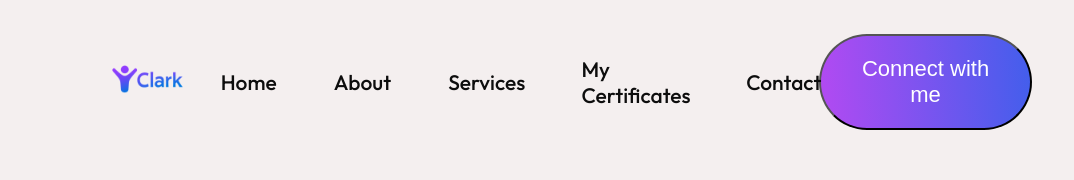
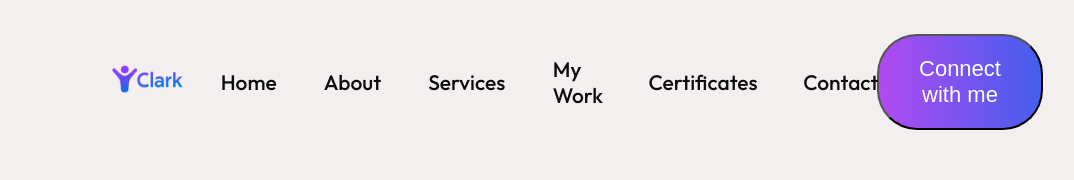
Before and after one commit to KennethAuguis/clark-portfolio, a React (Vite) app: page / in a window 1280 px wide. Shown: the top 180 px of the page, without its empty margins (88-1162 px from the left). Built offline with nearby package versions, Linux system fonts and the light colour scheme.

Commit message:
Update portfolio

```diff
--- a/src/Components/Navbar/Navbar.css
+++ b/src/Components/Navbar/Navbar.css
@@ -1,4 +1,3 @@
-/* Navbar Styling */
 .navbar {
     display: flex;
     align-items: center;
@@ -25,13 +24,13 @@ p {
     display: flex;
     align-items: center;
     list-style: none;
-    gap: 60px;
+    gap: 50px;
     font-size: 20px;
 }
 
 .nav-connect {
     padding: 20px 40px;
-    border-radius: 50px;
+    border-radius: 40px;
     background: linear-gradient(267deg, #435eec 0.36%, #b24af2 100%);
     font-size: 22px;
     color: rgb(12, 12, 12);
--- a/src/Components/Navbar/Navbar.jsx
+++ b/src/Components/Navbar/Navbar.jsx
@@ -1,6 +1,6 @@
 import React, { useState, useRef } from "react";
 import './Navbar.css';
-import clarki3 from '../../assets/clarki3.png'; // Logo image
+import clarki3 from '../../assets/clarki3.png';
 import AnchorLink from "react-anchor-link-smooth-scroll";
 import menu_open from '../../assets/menu_open.png'// Hamburger menu icon
 import menu_close from '../../assets/menu_close.png'; // Exit icon for mobile menu
@@ -45,7 +45,12 @@ function Navbar() {
                 </li>
                 <li>
                     <AnchorLink className='anchor-link' offset={50} href='#work'>
-                        <p>My Certificates</p>
+                        <p>My Work</p>
+                    </AnchorLink>
+                </li>
+                <li>
+                    <AnchorLink className='anchor-link' offset={50} href='#certificate'>
+                        <p>Certificates</p>
                     </AnchorLink>
                 </li>
                 <li>
```
